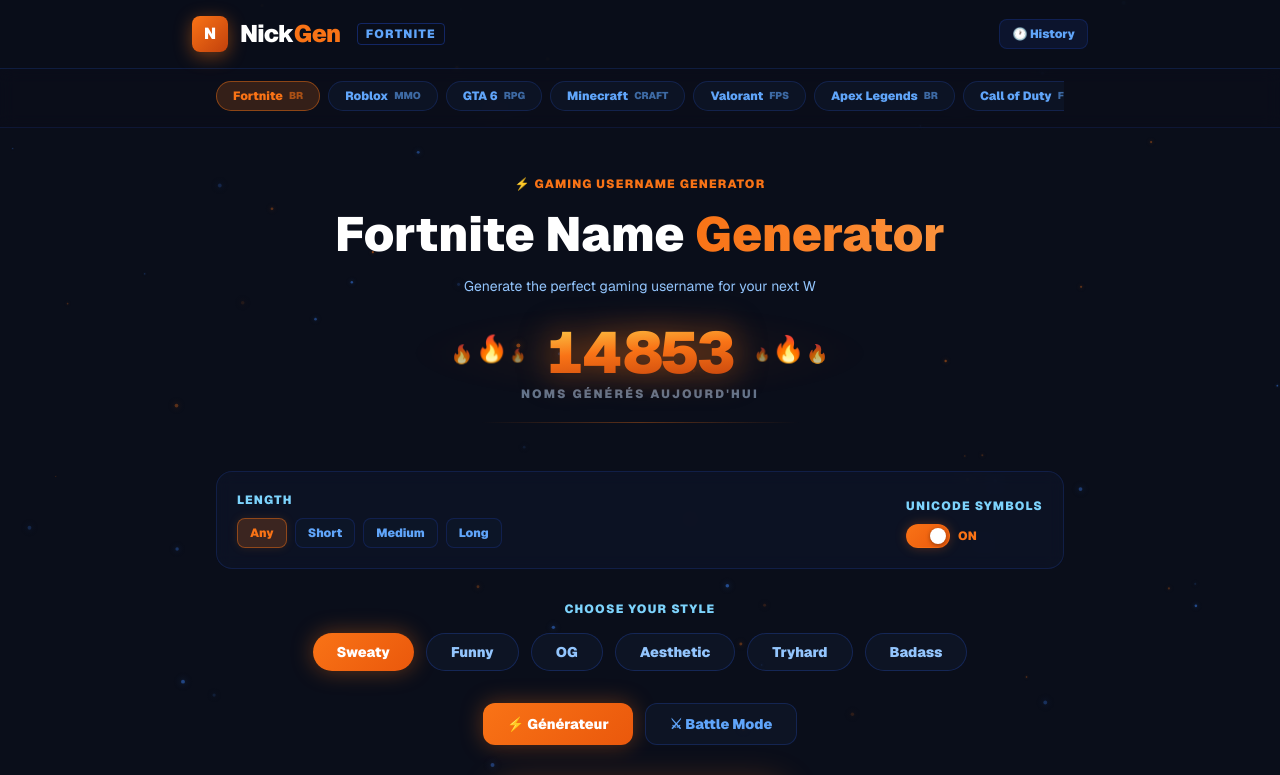
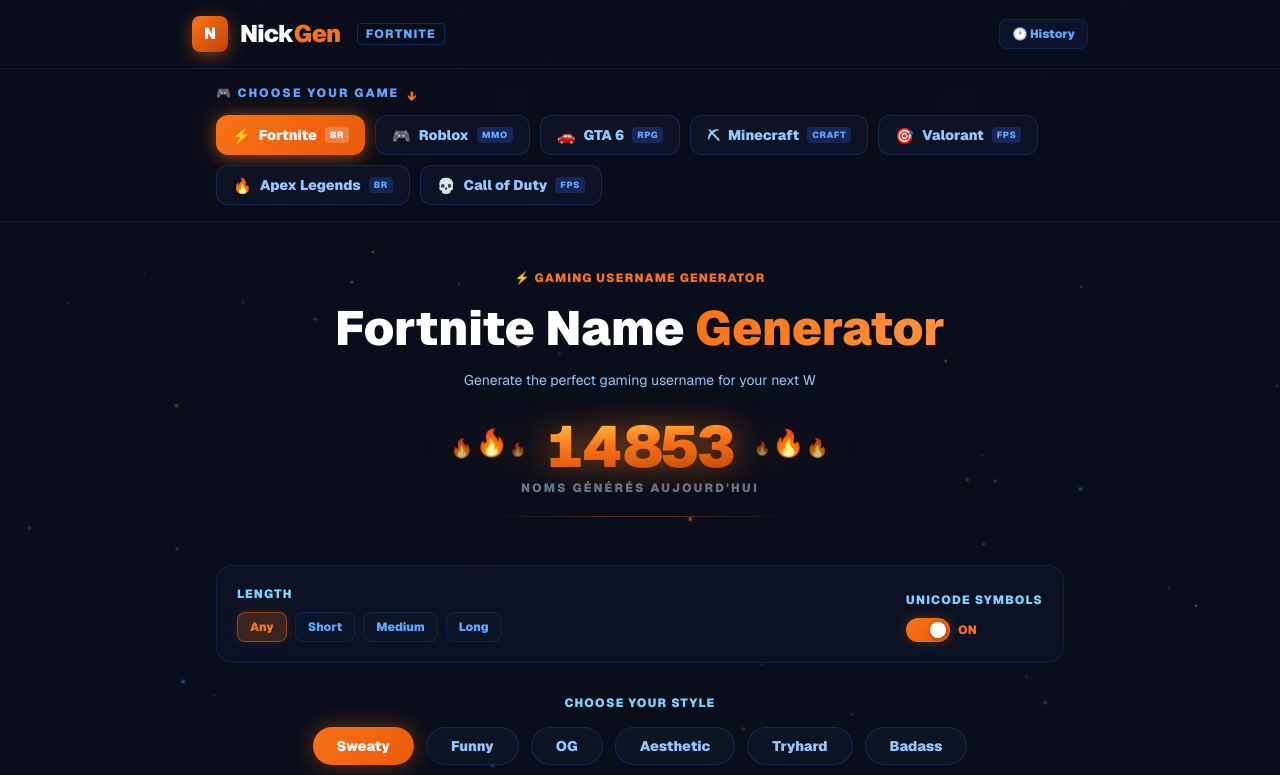
Before and after one commit to factorytoolpro/nickgen, a Next.js app: page / in a window 1280 px wide. Shown: the top 775 px of the page. Built offline with nearby package versions, Linux system fonts and the light colour scheme.

Commit message:
update analytics

```diff
--- a/app/components/GameGenerator.js
+++ b/app/components/GameGenerator.js
@@ -495,25 +495,120 @@
 
 // ─── Game navigation ──────────────────────────────────────────────────────────
 
+const GAME_EMOJI = {
+  "/": "⚡", "/roblox": "🎮", "/gta6": "🚗",
+  "/minecraft": "⛏", "/valorant": "🎯", "/apex": "🔥", "/cod": "💀",
+};
+
 function GameNav() {
   const pathname = usePathname();
+
   return (
-    <nav aria-label="Jeux disponibles" className="max-w-4xl mx-auto px-6 py-3">
-      <div className="flex gap-2 overflow-x-auto pb-1 scrollbar-none" style={{ msOverflowStyle: "none", scrollbarWidth: "none" }}>
-        {GAME_NAV.map((g) => {
-          const active = pathname === g.slug;
+    <nav aria-label="Jeux disponibles" className="max-w-4xl mx-auto px-6 py-4">
+
+      {/* Section label + bouncing arrow */}
+      <div className="flex items-center gap-2 mb-3.5">
+        <p
+          className="text-xs font-black uppercase tracking-widest"
+          style={{ color: "#60a5fa", letterSpacing: "0.17em" }}
+        >
+          🎮 Choose your game
+        </p>
+        <span
+          style={{
+            color: "#f97316",
+            display: "inline-block",
+            animation: "bounce-down 1.6s ease-in-out infinite",
+            fontSize: 13,
+            fontWeight: 900,
+            lineHeight: 1,
+          }}
+        >
+          ↓
+        </span>
+      </div>
+
+      {/* Game buttons */}
+      <div className="flex flex-wrap gap-2.5">
+        {GAME_NAV.map((g, i) => {
+          const active   = pathname === g.slug;
+          const featured = i === 0 && !active; // Fortnite gently pulsed when not current
+
           return (
             <Link
               key={g.slug}
               href={g.slug}
-              className="flex items-center gap-1.5 px-4 py-1.5 rounded-full text-xs font-black whitespace-nowrap transition-all"
-              style={active
-                ? { background: "rgba(249,115,22,0.18)", color: "#f97316", border: "1px solid rgba(249,115,22,0.45)" }
-                : { background: "rgba(15,23,42,0.7)", color: "#60a5fa", border: "1px solid rgba(30,58,138,0.4)" }
-              }
+              className="flex items-center gap-2 rounded-xl font-black text-sm whitespace-nowrap"
+              style={{
+                padding: "9px 16px",
+                transition: "transform 0.16s ease, box-shadow 0.16s ease, border-color 0.16s ease, background 0.16s ease, color 0.16s ease",
+                ...(active
+                  ? {
+                      background: "linear-gradient(135deg,#f97316,#ea580c)",
+                      color: "#fff",
+                      boxShadow: "0 0 22px rgba(249,115,22,0.42), 0 4px 14px rgba(249,115,22,0.22)",
+                    }
+                  : featured
+                  ? {
+                      background: "rgba(249,115,22,0.07)",
+                      color: "#f97316",
+                      border: "1px solid rgba(249,115,22,0.3)",
+                      animation: "nav-pulse 2.6s ease-in-out infinite",
+                    }
+                  : {
+                      background: "rgba(15,23,42,0.8)",
+                      color: "#93c5fd",
+                      border: "1px solid rgba(30,58,138,0.5)",
+                    }
+                ),
+              }}
+              onMouseEnter={(e) => {
+                if (active) return;
+                e.currentTarget.style.animation = "none";
+                e.currentTarget.style.transform = "scale(1.07) translateY(-2px)";
+                e.currentTarget.style.background = "rgba(249,115,22,0.13)";
+                e.currentTarget.style.borderColor = "rgba(249,115,22,0.5)";
+                e.currentTarget.style.color = "#f97316";
+                e.currentTarget.style.boxShadow = "0 6px 22px rgba(249,115,22,0.22)";
+              }}
+              onMouseLeave={(e) => {
+                if (active) return;
+                e.currentTarget.style.transform = "none";
+                e.currentTarget.style.boxShadow = "none";
+                if (featured) {
+                  e.currentTarget.style.background = "rgba(249,115,22,0.07)";
+                  e.currentTarget.style.borderColor = "rgba(249,115,22,0.3)";
+                  e.currentTarget.style.color = "#f97316";
+                  e.currentTarget.style.animation = "nav-pulse 2.6s ease-in-out infinite";
+                } else {
+                  e.currentTarget.style.background = "rgba(15,23,42,0.8)";
+                  e.currentTarget.style.borderColor = "rgba(30,58,138,0.5)";
+                  e.currentTarget.style.color = "#93c5fd";
+                }
+              }}
             >
+              {/* Game emoji */}
+              <span style={{ fontSize: 15, lineHeight: 1 }}>
+                {GAME_EMOJI[g.slug] ?? "🎮"}
+              </span>
+
+              {/* Game name */}
               <span>{g.name}</span>
-              <span className="text-xs opacity-60" style={{ fontSize: 10 }}>{g.badge}</span>
+
+              {/* Genre badge */}
+              <span
+                style={{
+                  fontSize: 9,
+                  fontWeight: 900,
+                  letterSpacing: "0.07em",
+                  padding: "2px 5px",
+                  borderRadius: 4,
+                  background: active ? "rgba(255,255,255,0.22)" : "rgba(30,58,138,0.5)",
+                  color: active ? "#fff" : "#60a5fa",
+                }}
+              >
+                {g.badge}
+              </span>
             </Link>
           );
         })}
--- a/app/globals.css
+++ b/app/globals.css
@@ -42,3 +42,13 @@
   35%  { transform: scale(1.07); }
   100% { transform: scale(1);    }
 }
+
+@keyframes bounce-down {
+  0%, 100% { transform: translateY(0px); }
+  50%       { transform: translateY(5px); }
+}
+
+@keyframes nav-pulse {
+  0%, 100% { box-shadow: 0 0 0px rgba(249,115,22,0);    border-color: rgba(249,115,22,0.28); }
+  50%       { box-shadow: 0 0 18px rgba(249,115,22,0.24); border-color: rgba(249,115,22,0.55); }
+}
--- a/app/layout.js
+++ b/app/layout.js
@@ -1,4 +1,5 @@
 import { Geist, Geist_Mono } from "next/font/google";
+import { Analytics } from "@vercel/analytics/next";
 import "./globals.css";
 
 const geistSans = Geist({ variable: "--font-geist-sans", subsets: ["latin"] });
@@ -40,7 +41,10 @@
 export default function RootLayout({ children }) {
   return (
     <html lang="fr" className={`${geistSans.variable} ${geistMono.variable} h-full antialiased`}>
-      <body className="min-h-full flex flex-col">{children}</body>
+      <body className="min-h-full flex flex-col">
+        {children}
+        <Analytics />
+      </body>
     </html>
   );
 }
```
